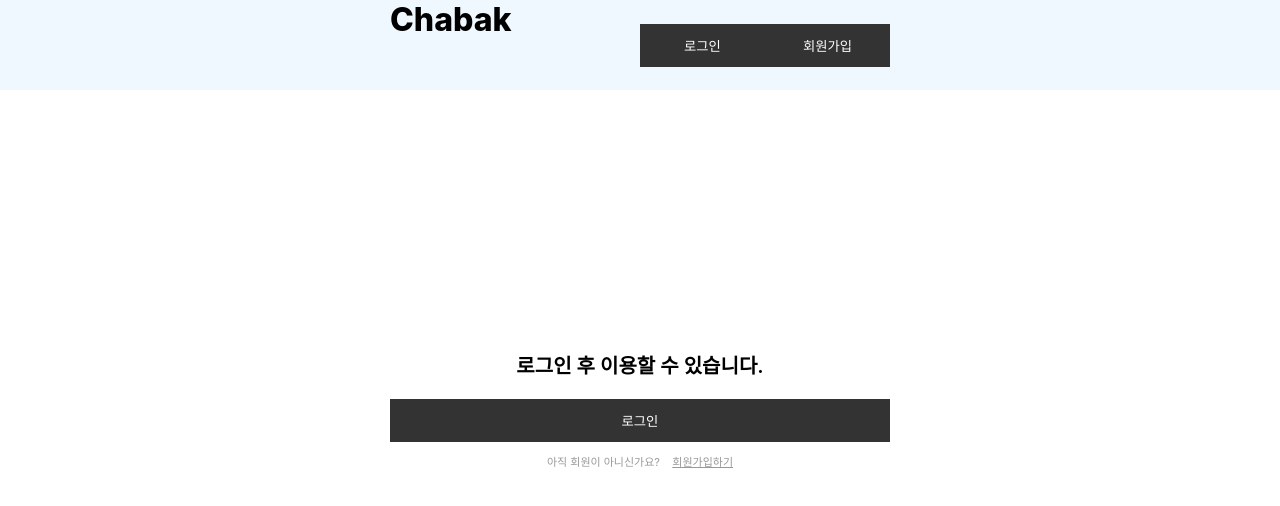
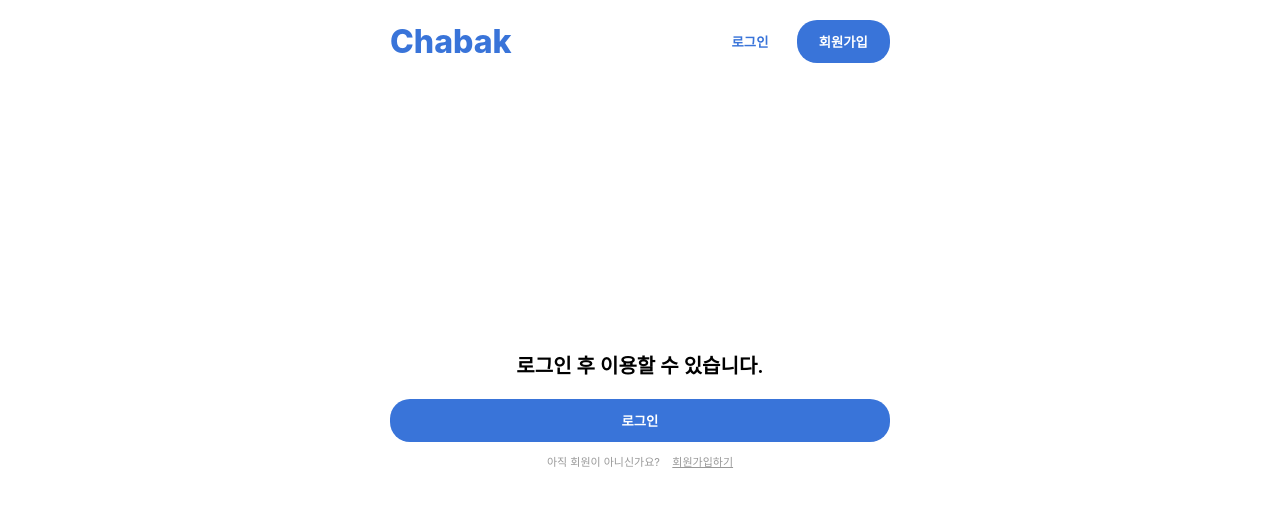
Before and after one commit to whl5105/Team-Chabak-FrontEnd, a React (Create React App) app: page /write/1 in a window 1280 px wide. Shown: the top 506 px of the page. Built offline with nearby package versions, Linux system fonts and the light colour scheme.

Commit message:
css수정

```diff
--- a/src/components/Header.js
+++ b/src/components/Header.js
@@ -11,18 +11,19 @@ const Header = (props) => {
   const is_login = useSelector((state) => state.user.is_login);
   const is_token = document.cookie;
 
+  //로그인한 경우 보여질 헤더
   if (is_login) {
     return (
       <React.Fragment>
         <div
           style={{
             width: "100%",
-            height: "90px",
+            padding: "20px 0",
             position: "fixed",
             top: "0",
             left: "0",
             zIndex: "1",
-            background: "aliceblue",
+            backgroundColor: "#ffffff",
           }}
         >
           <Grid is_flex margin=" 0px auto">
@@ -34,14 +35,17 @@ const Header = (props) => {
                 }}
               ></Text>
             </Grid>
-            <Grid is_flex>
+            <Grid is_flex justify="flex-end">
               <Button
+                width=" 7em"
+                text_color
                 text="게시물 등록"
                 _onClick={() => {
                   history.push("/write");
                 }}
               ></Button>
               <Button
+                width=" 7em"
                 text="로그아웃"
                 _onClick={() => {
                   dispatch(userActions.logoutDB());
@@ -53,17 +57,18 @@ const Header = (props) => {
       </React.Fragment>
     );
   }
+  //로그아웃 했을 경우 보여질 헤더
   return (
     <React.Fragment>
       <div
         style={{
           width: "100%",
-          height: "90px",
+          padding: "20px 0",
           position: "fixed",
           top: "0",
           left: "0",
           zIndex: "1",
-          background: "aliceblue",
+          backgroundColor: "#ffffff",
         }}
       >
         <Grid is_flex margin=" 0px auto">
@@ -75,14 +80,17 @@ const Header = (props) => {
               }}
             ></Text>
           </Grid>
-          <Grid is_flex margin=" 0px auto">
+          <Grid is_flex justify="flex-end">
             <Button
+              width=" 7em"
+              text_color
               text="로그인"
               _onClick={() => {
                 history.push("/user/login");
               }}
             ></Button>
             <Button
+              width=" 7em"
               text="회원가입"
               _onClick={() => {
                 history.push("/user/signup");
--- a/src/components/Post.js
+++ b/src/components/Post.js
@@ -9,9 +9,11 @@ import { actionCreators as postActions } from "../redux/modules/post";
 const Post = (props) => {
   const dispatch = useDispatch();
   const paramIdx = useParams();
+  console.log(props);
   return (
     <React.Fragment>
       <Grid>
+        {/* 로그인한 경우 수정과 삭제버튼 보이도록하기 */}
         <Grid is_flex>
           <Text>{props.location}</Text>
           <Grid is_flex width="13em">
@@ -22,7 +24,7 @@ const Post = (props) => {
                 padding="3px"
                 text="수정"
                 _onClick={() => {
-                   history.push(`/write/${paramIdx.idx}`);
+                  history.push(`/write/${paramIdx.idx}`);
                 }}
               ></Button>
             )}
--- a/src/elements/Button.js
+++ b/src/elements/Button.js
@@ -2,24 +2,34 @@ import React from "react";
 import styled from "styled-components";
 
 const Button = (props) => {
-  const { text, _onClick, children, margin, width, padding } = props;
+  const { text, _onClick, children, margin, width, padding, text_color } =
+    props;
 
   const styles = {
     margin: margin,
     width: width,
     padding: padding,
   };
-
+  if (text_color) {
+    return (
+      <React.Fragment>
+        <ElButton {...styles} onClick={_onClick}>
+          {text ? text : children}
+        </ElButton>
+      </React.Fragment>
+    );
+  }
   return (
     <React.Fragment>
-      <ElButton {...styles} onClick={_onClick}>
+      <RoundButton {...styles} onClick={_onClick}>
         {text ? text : children}
-      </ElButton>
+      </RoundButton>
     </React.Fragment>
   );
 };
 
 Button.defaultProps = {
+  text_color: false,
   text: false,
   children: null,
   _onClick: () => {},
@@ -31,8 +41,9 @@ Button.defaultProps = {
 //---- 기본 return Button ----
 const ElButton = styled.button`
   width: ${(props) => props.width};
-  background-color: #333;
-  color: #ffffff;
+  font-weight: 800;
+  background-color: #ffffff;
+  color: #3974d9;
   padding: ${(props) => props.padding};
   box-sizing: border-box;
   border: none;
@@ -44,4 +55,21 @@ const ElButton = styled.button`
   }
 `;
 
+const RoundButton = styled.button`
+  width: ${(props) => props.width};
+  font-weight: 800;
+  background-color: #3974d9;
+  color: #ffffff;
+  padding: ${(props) => props.padding};
+  box-sizing: border-box;
+  border: none;
+  border-radius: 20px;
+  ${(props) => (props.margin ? `margin: ${props.margin};` : "")};
+  position: ${(props) => (props.position ? `${props.position}` : "")};
+  &:hover {
+    opacity: 0.8;
+    cursor: pointer;
+  }
+`;
+
 export default Button;
--- a/src/elements/Grid.js
+++ b/src/elements/Grid.js
@@ -13,6 +13,7 @@ const Grid = (props) => {
     children,
     _onClick,
     position,
+    justify,
   } = props;
 
   const styles = {
@@ -23,6 +24,7 @@ const Grid = (props) => {
     bg: bg,
     center: center,
     position: position,
+    justify: justify,
   };
 
   return (
@@ -44,6 +46,7 @@ Grid.defaultProps = {
   center: false,
   _onClick: () => {},
   position: false,
+  justify: false,
 };
 
 const GridBox = styled.div`
@@ -51,13 +54,11 @@ const GridBox = styled.div`
   width: ${(props) => props.width};
   height: 100%;
   box-sizing: border-box;
+  ${(props) => (props.justify ? `justify-content: ${props.justify};` : "")}
   ${(props) => (props.padding ? `padding: ${props.padding};` : "")}
   ${(props) => (props.margin ? `margin: ${props.margin};` : "")}
   ${(props) => (props.bg ? `background-color: ${props.bg};` : "")}
-  ${(props) =>
-    props.is_flex
-      ? "display: flex; align-items: center; justify-content: space-between;"
-      : ""}
+  ${(props) => (props.is_flex ? "display: flex; align-items: center;" : "")}
   ${(props) => (props.position ? `position: ${props.position};` : "")}
 `;
 export default Grid;
--- a/src/elements/Text.js
+++ b/src/elements/Text.js
@@ -43,6 +43,7 @@ const P = styled.p`
 `;
 
 const Div = styled.div`
+  color: #3974d9;
   font-size: 2em;
   font-weight: 800;
   &:hover {
```
Also changed, not shown: public/index.html (+6 -4 lines), public/KakaoTalk_Image_2021-12-08-20-17-02.jpeg (added).
